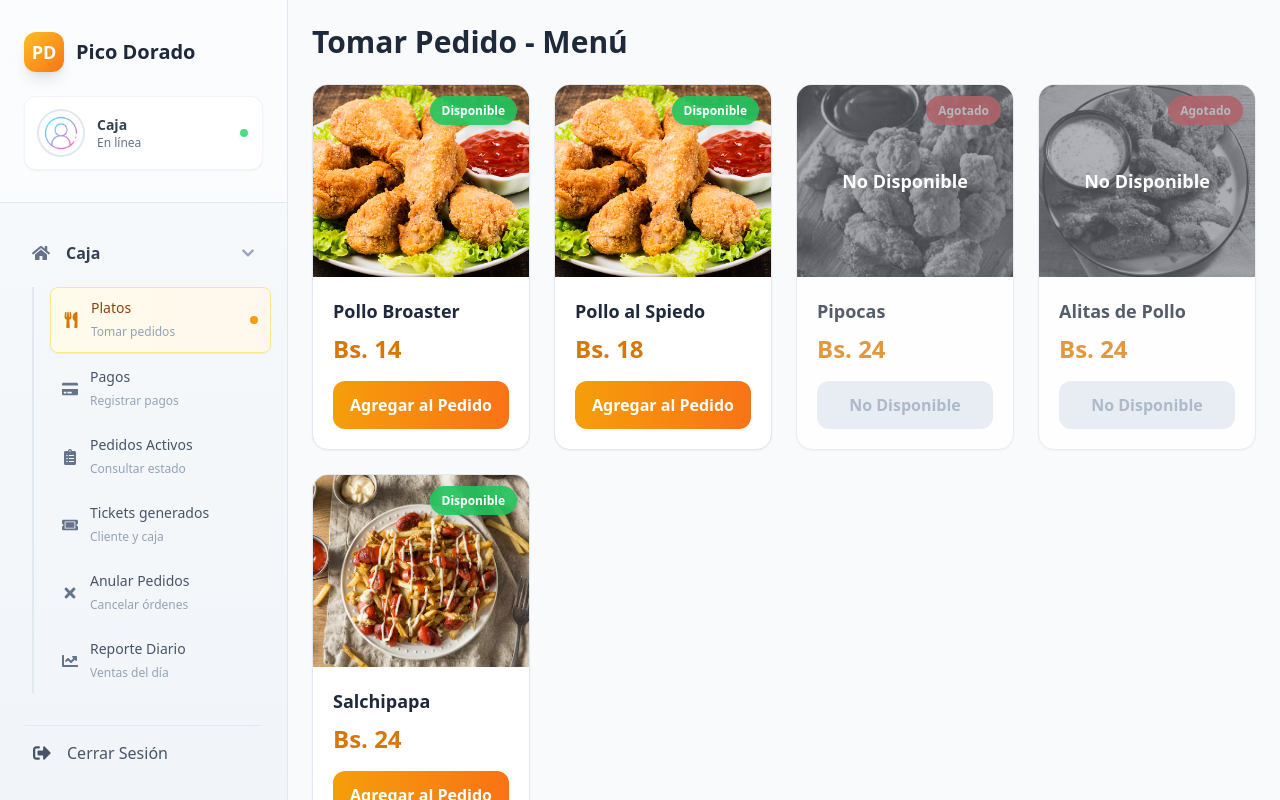
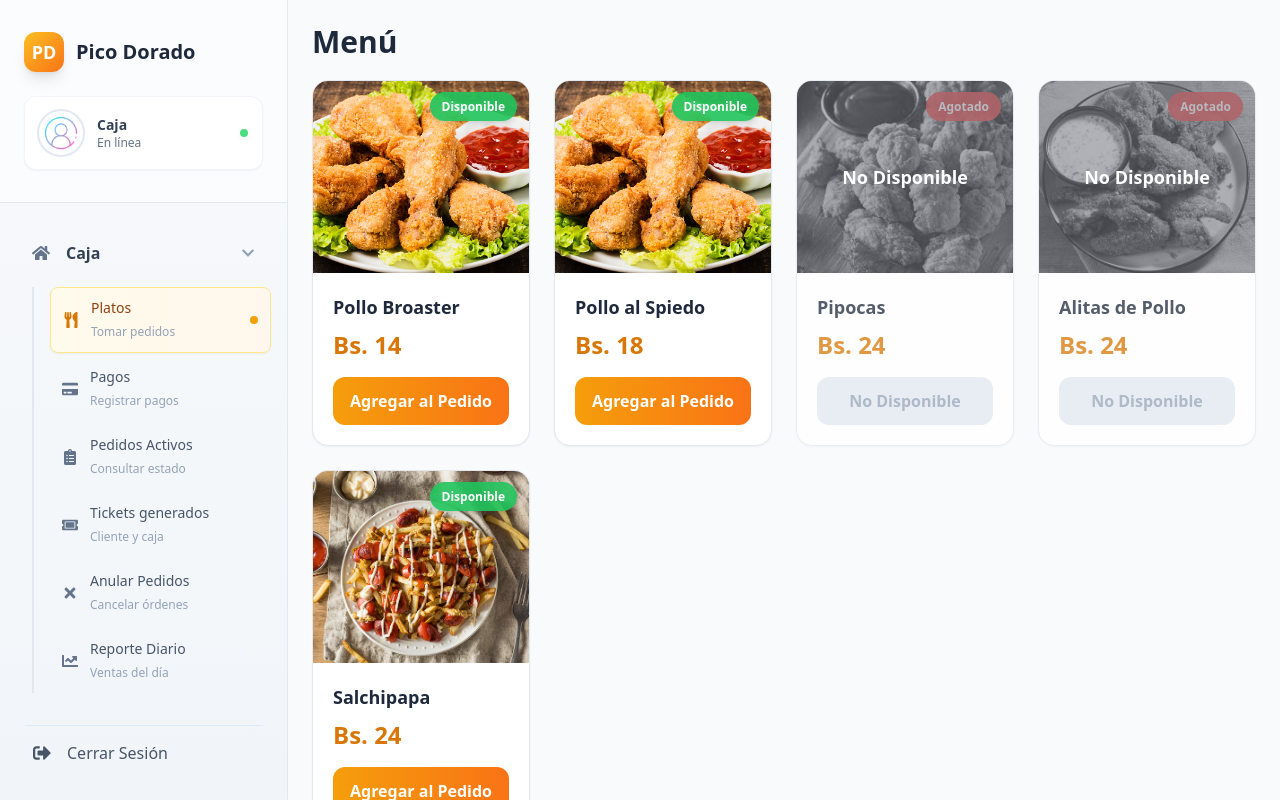
Before and after one commit to LIPALM/pico-dorado, a React (Vite) app: page /dashboard in a window 1280 px wide. Built offline with nearby package versions, Linux system fonts and the light colour scheme.

Commit message:
mejorando menu titutlo en el dashboard

```diff
--- a/src/pages/Dashboard.tsx
+++ b/src/pages/Dashboard.tsx
@@ -61,7 +61,7 @@ function Dashboard() {
       case "platos":
         return (
           <div>
-            <h1 className="text-3xl font-bold mb-6 text-slate-800">Tomar Pedido - Menú</h1>
+            <h1 className="text-3xl font-bold mb-5 text-slate-800">Menú</h1>
 
             {/* Cards de platos */}
             <div className="grid grid-cols-1 sm:grid-cols-2 md:grid-cols-3 lg:grid-cols-4 gap-6">
```
